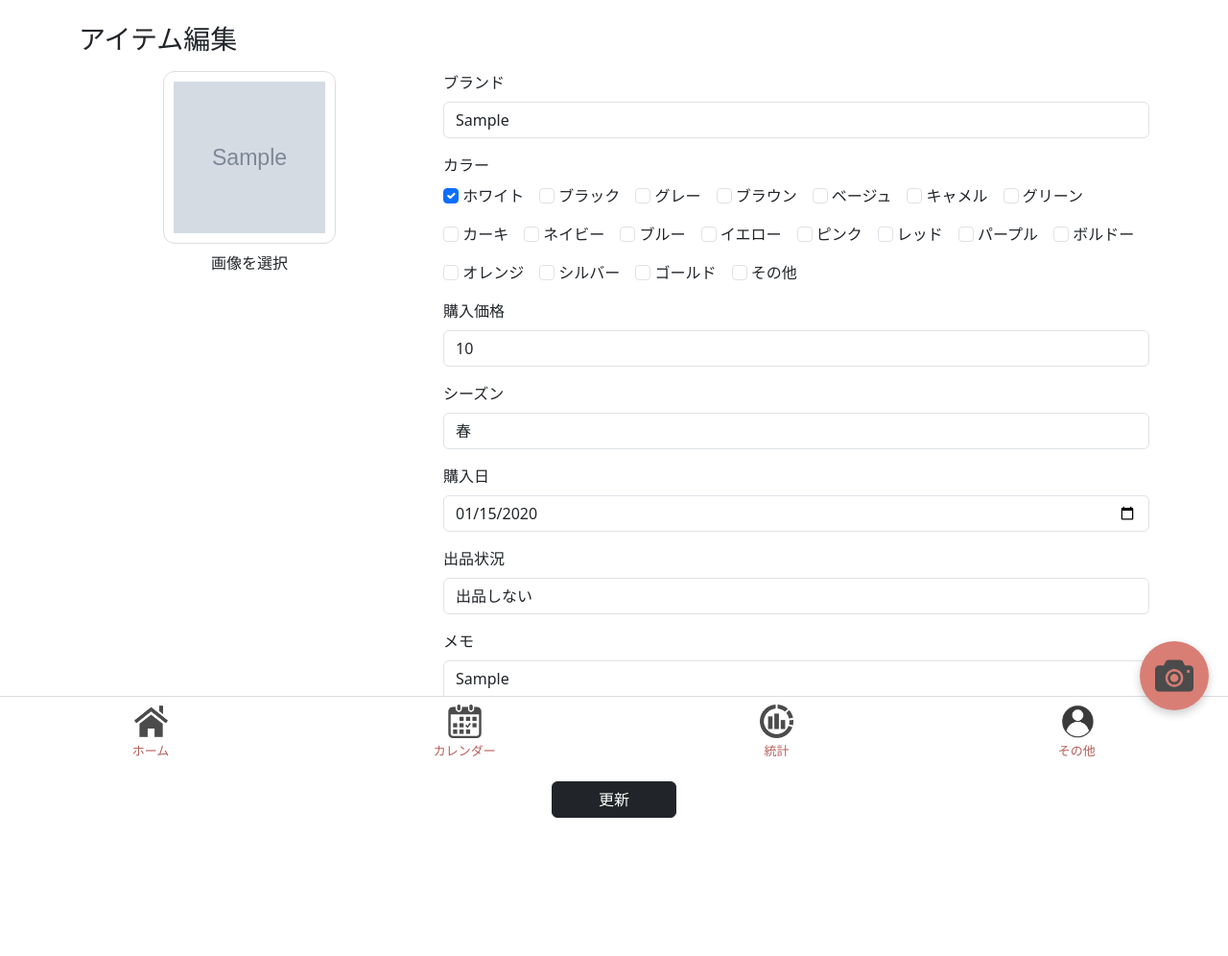
After one commit to 0626R/Wear-Log, a Laravel app: page /items/1/edit in a window 1280 px wide. The commit adds this page. Shown: the whole page at 96% size. Run offline with Laravel 12, Linux system fonts and the light colour scheme; data comes from the database, SQL or seed files in the repository; tables that the repository leaves empty hold one stand-in row (values such as "Sample post"); grey boxes marked "Sample" are stand-in pictures.

Commit message:
ホーム画面にアイテム反映、編集削除

```diff
--- a/code/app/Http/Controllers/ItemController.php
+++ b/code/app/Http/Controllers/ItemController.php
@@ -5,6 +5,9 @@ namespace App\Http\Controllers;
 use Illuminate\Http\Request;
 use App\Models\Item;
 use App\Models\Color;
+use Illuminate\Support\Facades\Storage;
+use App\Models\Category;
+
 
 class ItemController extends Controller
 {
@@ -31,8 +34,20 @@ class ItemController extends Controller
     }
 
     // 洋服新規登録
-    public function create()
+    public function create(Request $request)
     {
+        // セレクト画面から戻るときだけ flash('from_selector', true) を付けている前提
+        $fromSelector = $request->session()->pull('from_selector', false);
+
+        if (!$fromSelector) {
+            // ふつうに /items/create を開いたときは下書きと選択状態をクリア
+            $request->session()->forget([
+                'item_form',
+                'selected_categories',
+                'selected_colors',
+            ]);
+        }
+
         $selectedColorIds = session('selected_colors', []);
         $selectedColors = Color::whereIn('id', $selectedColorIds)->get();
         $draft            = session('item_draft', []);
@@ -58,14 +73,25 @@ class ItemController extends Controller
 
     public function selectCategory()
     {
-        $categories = ['トップス','ボトムス','ワンピース','アウター','セットアップ','バッグ','シューズ','アクセサリー','ファッション雑貨','その他'];
-        return view('items.select-category', compact('categories'));
+        // $categories = ['トップス','ボトムス','ワンピース','アウター','セットアップ','バッグ','シューズ','アクセサリー','ファッション雑貨','その他'];
+        // return view('items.select-category', compact('categories'));
+        $categories = Category::orderBy('name')->get(['id','name']);
+        $selected   = session('selected_categories', []);  // int[]
+        return view('items.select-category', compact('categories','selected'));
     }
 
     public function storeCategorySelection(Request $request)
     {
-        session(['selected_category' => $request->input('categories', [])]);
-        return redirect()->route('items.create');
+        // session(['selected_category' => $request->input('categories', [])]);
+        $ids = collect($request->input('categories', []))
+            ->map(fn($v)=>(int)$v)->filter()->values()->all();
+
+        session([
+            'selected_categories'   => $ids,
+            'item_form.categories'  => $ids,  // 下書き復元用
+        ]);
+
+        return redirect()->route('items.create')->with('from_selector', true);
     }
 
     public function selectColor()
@@ -80,37 +106,58 @@ class ItemController extends Controller
         // 1) バリデーション
         $data = $request->validate([
             'brand'        => ['nullable','string','max:50'],
+            // 'category'     => ['nullable','string','max:50'],
             'price'        => ['nullable','integer','min:0'],
             'season'       => ['nullable','in:春,夏,秋,冬'],
             'purchased_at' => ['nullable','date'],
             'status'       => ['required','in:出品しない,出品する,検討中'],
             'memo'         => ['nullable','string','max:1000'],
-            'image'        => ['nullable','image','max:5120'], // ← name="image" に対応
+            'wear_count'   => ['nullable','integer','min:0'],
+            'image'        => ['nullable','image','max:5120'],
+
+            'categories'   => ['array'],
+            'categories.*' => ['integer','exists:categories,id'],
+            'colors'       => ['array'],
+            'colors.*'     => ['integer','exists:colors,id'],
         ]);
 
         // 2) 外部キー
         $data['user_id'] = auth()->id() ?? 1;
+        $data['wear_count'] = $data['wear_count'] ?? 0; // 未入力なら 0
 
         // 3) 画像アップロード（ここで $data['image'] をセット）
         if ($request->hasFile('image')) {
             $data['image'] = $request->file('image')->store('items', 'public'); // items/xxxx.jpg
         }
 
+        // ←create には pivot 配列を渡さない
+        $categoryIds = $request->input('categories', session('selected_categories', []));
+        $colorIds    = $request->input('colors',     session('selected_colors', []));
+        unset($data['categories'], $data['colors']);
+
         // 4) 作成は「必ず」ここ。これより前に create() を呼ばない。
         $item = \App\Models\Item::create($data);
 
+        // カテゴリ / カラーを pivot 保存
+        if (!empty($categoryIds)) $item->categories()->sync($categoryIds);
+        if (!empty($colorIds))    $item->colors()->sync($colorIds);
+
         // （任意）カテゴリ
-        $selectedName = collect(session('selected_category', []))->first();
-        if ($selectedName) {
-            $categoryId = \App\Models\Category::where('name', $selectedName)->value('id');
-            if ($categoryId) {
-                $item->categories()->sync([$categoryId]);
-            }
-        }
-        $colorIds = $request->input('colors', session('selected_colors', []));
-        if (!empty($colorIds)) {
-            $item->colors()->sync($colorIds);
-        }
+        // $selectedName = collect(session('selected_category', []))->first();
+        // if ($selectedName) {
+        //     // $categoryId = \App\Models\Category::where('name', $selectedName)->value('id');
+        //     // if ($categoryId) {
+        //     //     $item->categories()->sync([$categoryId]);
+        //     // }
+        //     $categoryIds = $request->input('categories', session('selected_categories', []));
+        //     if (!empty($categoryIds)) {
+        //         $item->categories()->sync($categoryIds);
+        //     }
+        // }
+        // $colorIds = $request->input('colors', session('selected_colors', []));
+        // if (!empty($colorIds)) {
+        //     $item->colors()->sync($colorIds);
+        // }
 
         // 使い終わったらサーバ側の下書きと選択状態をクリア
         session()->forget(['item_form','item_draft','selected_category','selected_colors']); // ← 追加
@@ -122,7 +169,7 @@ class ItemController extends Controller
     public function storeColorSelection(Request $request)
     {
         session(['selected_colors' => $request->input('colors', [])]); // 送られてきた colors[]（IDの配列）をセッションに保存
-        return redirect()->route('items.create');
+        return redirect()->route('items.create')->with('from_selector', true);
     }
 
     // カテゴリ選択画面へ行く前に現在の入力値を保存
@@ -133,4 +180,63 @@ class ItemController extends Controller
     }
 
 
+    public function show(Item $item)
+    {
+        // 編集画面へ
+        $colors = $item->colors()->pluck('name'); // 表示用
+        return view('items.show', compact('item', 'colors'));
+    }
+
+    public function edit(Item $item)
+    {
+        // 既存値をフォームに入れる。選択済みカラーもチェック済みにする
+        $selectedColors = $item->colors()->pluck('id')->all();
+        $colors = Color::all();
+        return view('items.edit', compact('item','colors','selectedColors'));
+    }
+
+    public function update(\Illuminate\Http\Request $request, Item $item)
+    {
+        $data = $request->validate([
+            'brand'        => ['nullable','string','max:50'],
+            'price'        => ['nullable','integer','min:0'],
+            'season'       => ['nullable','in:春,夏,秋,冬,通年'],
+            'purchased_at' => ['nullable','date'],
+            'status'       => ['required','in:出品しない,出品する,検討中'],
+            'memo'         => ['nullable','string','max:1000'],
+            'image'        => ['nullable','image','max:5120'],
+            'colors'       => ['array'],
+            'colors.*'     => ['integer'],
+        ]);
+
+        // 画像差し替え
+        if ($request->hasFile('image')) {
+            if ($item->image) Storage::disk('public')->delete($item->image);
+            $data['image'] = $request->file('image')->store('items', 'public');
+        } else {
+            unset($data['image']);
+        }
+
+        $item->update($data);
+
+        // カラー多対多
+        $item->colors()->sync($request->input('colors', []));
+
+        return redirect()->route('items.show', $item)->with('success','更新しました');
+    }
+
+    public function destroy(Item $item)
+    {
+        // 画像削除
+        if ($item->image) Storage::disk('public')->delete($item->image);
+        // Pivotも自動で消える（外部キー/オンデリート設定が無いなら detach）
+        $item->colors()->detach();
+        $item->delete();
+
+        // 非同期(AJAX)想定
+        if (request()->wantsJson()) {
+            return response()->json(['ok' => true]);
+        }
+        return redirect()->route('items.home')->with('success','削除しました');
+    }
 }
--- a/code/app/Models/Category.php
+++ b/code/app/Models/Category.php
@@ -6,5 +6,6 @@ use Illuminate\Database\Eloquent\Model;
 
 class Category extends Model
 {
-    //
+    public $timestamps = false;   // ← 追加
+    protected $fillable = ['name'];
 }
--- a/code/app/Models/Item.php
+++ b/code/app/Models/Item.php
@@ -14,13 +14,14 @@ class Item extends Model
     }
 
     protected $fillable = [
-        'user_id', 'brand', 'season', 'price', 'purchased_at',
+        'user_id', 'brand', 'category', 'season', 'price', 'purchased_at',
         'status', 'memo', 'wear_count', 'image', 'deleted_flg',
     ];
 
     protected $casts = [
         'purchased_at' => 'date',
         'deleted_flg'  => 'boolean',
+        'wear_count'   => 'integer',
     ];
 
 
--- /dev/null
+++ b/code/resources/views/items/edit.blade.php
@@ -0,0 +1,25 @@
+@extends('layouts.app')
+
+@section('content')
+<div class="container mt-4 pb-5">
+  <h3 class="mb-3">アイテム編集</h3>
+
+  <form action="{{ route('items.update',$item) }}" method="POST" enctype="multipart/form-data">
+    @csrf @method('PUT')
+
+    @include('items.form', [
+      'item' => $item,
+      'colors' => $colors,
+      'selectedColors' => $selectedColors,
+    ])
+
+    <div class="text-center mt-4">
+      <button type="submit" class="btn btn-dark px-5">更新</button>
+    </div>
+  </form>
+
+    {{-- フッターに被らないためのスペース --}}
+    <div style="height: 96px;"></div>
+
+</div>
+@endsection
--- /dev/null
+++ b/code/resources/views/items/form.blade.php
@@ -0,0 +1,88 @@
+@php
+  $isEdit = isset($item);
+@endphp
+
+<div class="row">
+  <div class="col-md-4 text-center">
+    <label for="imageInput" style="cursor:pointer;display:inline-block">
+      <img id="preview"
+           src="{{ ($isEdit && $item->image) ? asset('storage/'.$item->image) : asset('images/icon_camera.png') }}"
+           alt="画像" style="width:100%;max-width:180px;height:auto;border:1px solid #ddd;padding:10px;border-radius:12px;object-fit:cover;aspect-ratio:1/1;">
+      <p class="mt-2">画像を選択</p>
+    </label>
+    <input type="file" id="imageInput" name="image" accept="image/*" style="display:none">
+  </div>
+
+  <div class="col-md-8">
+    {{-- 例：ブランド --}}
+    <div class="mb-3">
+      <label class="form-label">ブランド</label>
+      <input type="text" name="brand" class="form-control"
+             value="{{ old('brand', $isEdit ? $item->brand : data_get(session('item_form'), 'brand','')) }}">
+    </div>
+
+    {{-- 例：カラー（チェックボックス） --}}
+    <div class="mb-3">
+      <label class="form-label">カラー</label>
+      <div class="d-flex flex-wrap gap-3">
+        @foreach($colors as $color)
+          @php
+            $checked = in_array($color->id, old('colors', $selectedColors ?? session('selected_colors', [])));
+          @endphp
+          <label class="form-check-label">
+            <input type="checkbox" name="colors[]" value="{{ $color->id }}" class="form-check-input" {{ $checked?'checked':'' }}>
+            {{ $color->name }}
+          </label>
+        @endforeach
+      </div>
+    </div>
+
+    <div class="mb-3">
+      <label class="form-label">購入価格</label>
+      <input type="number" name="price" class="form-control"
+             value="{{ old('price', $isEdit ? $item->price : data_get(session('item_form'),'price','')) }}">
+    </div>
+
+    <div class="mb-3">
+      <label class="form-label">シーズン</label>
+      @php $current = old('season', $isEdit ? $item->season : data_get(session('item_form'),'season','')); @endphp
+      <select name="season" class="form-control">
+        @foreach(['春','夏','秋','冬','通年'] as $s)
+          <option value="{{ $s }}" {{ $current===$s?'selected':'' }}>{{ $s }}</option>
+        @endforeach
+      </select>
+    </div>
+
+    <div class="mb-3">
+      <label class="form-label">購入日</label>
+      <input type="date" name="purchased_at" class="form-control"
+             value="{{ old('purchased_at', $isEdit ? optional($item->purchased_at)->format('Y-m-d') : data_get(session('item_form'),'purchased_at','')) }}">
+    </div>
+
+    <div class="mb-3">
+      <label class="form-label">出品状況</label>
+      @php $st = old('status', $isEdit ? $item->status : data_get(session('item_form'),'status','出品しない')); @endphp
+      <select name="status" class="form-control">
+        @foreach(['出品しない','出品する','検討中'] as $opt)
+          <option value="{{ $opt }}" {{ $opt===$st?'selected':'' }}>{{ $opt }}</option>
+        @endforeach
+      </select>
+    </div>
+
+    <div class="mb-3">
+      <label class="form-label">メモ</label>
+      <textarea name="memo" class="form-control" rows="3">{{ old('memo', $isEdit ? $item->memo : data_get(session('item_form'),'memo','')) }}</textarea>
+    </div>
+  </div>
+</div>
+
+<script>
+const input = document.getElementById('imageInput');
+const preview = document.getElementById('preview');
+input.addEventListener('change', () => {
+  const f = input.files?.[0];
+  if (!f) return;
+  const url = URL.createObjectURL(f);
+  preview.src = url; // カメラアイコン即置換
+});
+</script>
--- a/code/routes/web.php
+++ b/code/routes/web.php
@@ -26,3 +26,7 @@ Route::get('/items/clear-selected-colors', function () {
 Route::post('/items/store-category-selection', [ItemController::class, 'storeCategorySelection'])->name('items.storeCategorySelection');
 // いま入力している内容をセッションに保存するAPI
 Route::post('/items/save-draft', [ItemController::class, 'saveDraft'])->name('items.saveDraft');
+Route::get('/items/{item}',        [ItemController::class, 'show'])->name('items.show');
+Route::get('/items/{item}/edit',   [ItemController::class, 'edit'])->name('items.edit');
+Route::put('/items/{item}',        [ItemController::class, 'update'])->name('items.update');
+Route::delete('/items/{item}',     [ItemController::class, 'destroy'])->name('items.destroy');
```
Also changed, not shown: code/database/seeders/CategorySeeder.php (added, +22 -0 lines), code/database/seeders/DatabaseSeeder.php (+5 -2 lines), code/resources/views/items/create.blade.php (+67 -36 lines), code/resources/views/items/home.blade.php (+18 -2 lines), code/resources/views/items/select-category.blade.php (+9 -1 lines), code/resources/views/items/show.blade.php (added, +48 -0 lines), code/database/migrations/2025_06_22_082316_create_items_table.php, code/database/migrations/2025_08_16_005000_drop_category_from_items_table.php (added).
